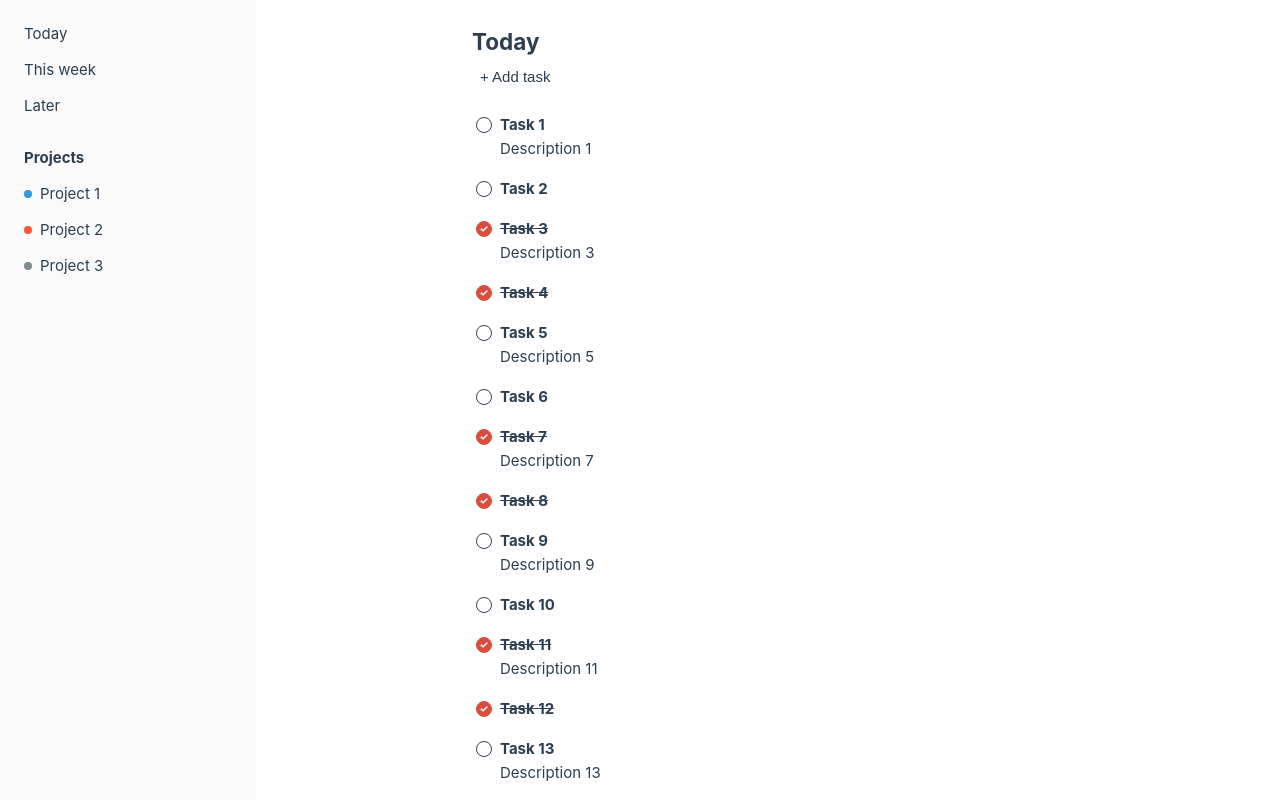
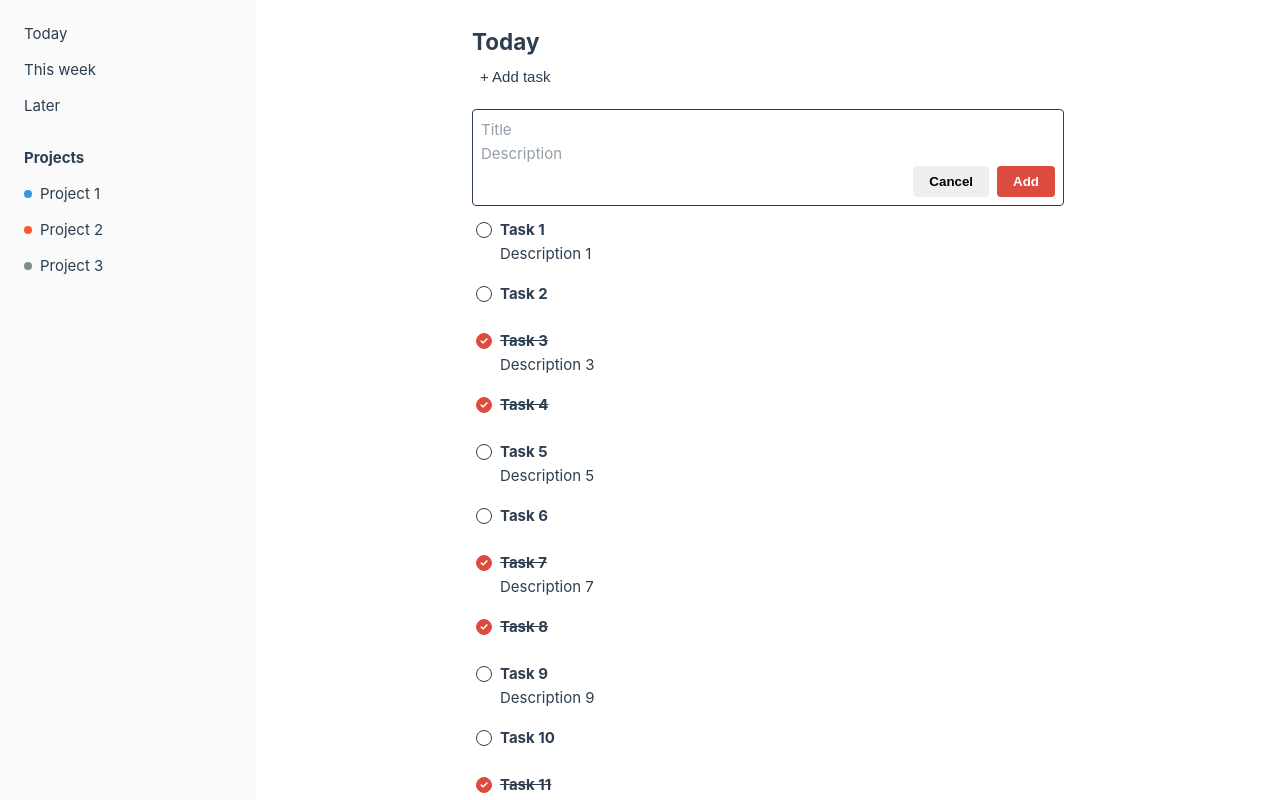
Before and after one commit to kulakovd/goofy, a Vue app: page /list/1 in a window 1280 px wide. Both pictures are taken after a click on the button "+ Add task". Built offline with nearby package versions, Linux system fonts and the light colour scheme.

Commit message:
Implement task editor and marking tasks as done

```diff
--- a/package.json
+++ b/package.json
@@ -13,6 +13,7 @@
   },
   "dependencies": {
     "pinia": "^2.1.4",
+    "uuid": "^9.0.0",
     "vue": "^3.3.4",
     "vue-router": "^4.2.4"
   },
@@ -20,6 +21,7 @@
     "@rushstack/eslint-patch": "^1.3.2",
     "@tsconfig/node18": "^18.2.0",
     "@types/node": "^18.17.0",
+    "@types/uuid": "^9.0.2",
     "@vitejs/plugin-vue": "^4.2.3",
     "@vitejs/plugin-vue-jsx": "^3.0.1",
     "@vue/eslint-config-prettier": "^8.0.0",
--- a/src/assets/main.css
+++ b/src/assets/main.css
@@ -5,6 +5,12 @@
   height: 100vh;
 
   font-weight: normal;
+}
+
+input, textarea {
+  all: unset;
+  width: 100%;
+  display: block;
 }
 
 a,
--- /dev/null
+++ b/src/components/Button.vue
@@ -0,0 +1,36 @@
+<script setup lang="ts">
+defineProps<{
+  type?: 'primary' | 'secondary' | 'danger';
+  onClick?: () => void;
+}>()
+</script>
+
+<template>
+  <button
+    type="button"
+    class="button"
+    :class="type ?? 'primary'"
+    @click="onClick"
+  >
+    <slot />
+  </button>
+</template>
+
+<style scoped>
+.button {
+  padding: 8px 16px;
+  border: none;
+  border-radius: 4px;
+  cursor: pointer;
+  font-weight: bold;
+}
+
+.button.primary {
+  background-color: var(--primary-color);
+  color: white;
+}
+
+.button:active {
+  transform: var(--click-effect);
+}
+</style>
--- a/src/components/Sidebar/SidebarItem.vue
+++ b/src/components/Sidebar/SidebarItem.vue
@@ -21,4 +21,8 @@
 .sidebar-item:hover {
   background-color: var(--menu-hover-bg);
 }
+
+.sidebar-item:active {
+  transform: var(--click-effect);
+}
 </style>
--- /dev/null
+++ b/src/components/Task/TaskEditor.vue
@@ -0,0 +1,100 @@
+<script setup lang="ts">
+import Button from '@/components/Button.vue';
+import { useTasksStore } from '@/stores/tasks';
+import { ref } from 'vue';
+
+const props = defineProps<{
+  mode: 'create' | 'edit';
+  title: string | null;
+  description: string | null;
+}>();
+
+defineEmits<{
+  cancel: [];
+  save: [{ title: string, description: string }];
+}>();
+
+const title = ref(props.title ?? '');
+const description = ref(props.description ?? '');
+
+function titleBlurHandler(event: Event) {
+  title.value = (event.target as HTMLElement).innerText;
+}
+
+function descBlurHandler(event: Event) {
+  description.value = (event.target as HTMLElement).innerText;
+}
+</script>
+
+<template>
+  <div class="editor">
+    <div
+      class="title input"
+      contenteditable="true"
+      placeholder="Title"
+      @blur="titleBlurHandler"
+    >
+      {{ title }}
+    </div>
+    <div
+      class="description input"
+      contenteditable="true"
+      placeholder="Description"
+      @blur="descBlurHandler"
+      v-html="description"
+    />
+    <div class="controls">
+      <Button
+        type="secondary"
+        @click="$emit('cancel')"
+      >
+        Cancel
+      </Button>
+      <Button
+        @click="$emit('save', { title, description })"
+      >
+        {{ mode === 'create' ? 'Add' : 'Save' }}
+      </Button>
+    </div>
+  </div>
+</template>
+
+<style scoped>
+.editor {
+  padding: 8px;
+  border: 1px solid var(--color-text);
+  border-radius: 4px;
+}
+
+.input::placeholder {
+  font-weight: normal;
+  color: var(--color-text);
+  opacity: 0.5;
+}
+
+.input:focus {
+  outline: none;
+}
+
+.input[placeholder]:empty::before {
+  content: attr(placeholder);
+  color: var(--color-text);
+  opacity: 0.5;
+}
+
+.title {
+  font-weight: bold;
+}
+
+.description {
+  height: fit-content;
+  resize: none;
+  white-space: pre;
+}
+
+.controls {
+  display: flex;
+  justify-content: flex-end;
+  gap: 8px;
+}
+</style>
--- a/src/components/Task/TaskList.vue
+++ b/src/components/Task/TaskList.vue
@@ -1,140 +1,34 @@
 <script setup lang="ts">
-import type { Task } from '@/domain';
 import TaskView from './TaskView.vue';
+import { useTasksStore } from '@/stores/tasks';
+import { storeToRefs } from 'pinia';
+import TaskEditor from './TaskEditor.vue';
 
-const tasks: Array<Task> = [
-  {
-    id: '1',
-    title: 'Task 1',
-    description: 'Description 1',
-    completed: false,
-  },
-  {
-    id: '2',
-    title: 'Task 2',
-    description: null,
-    completed: false,
-  },
-  {
-    id: '3',
-    title: 'Task 3',
-    description: 'Description 3',
-    completed: true,
-  },
-  {
-    id: '4',
-    title: 'Task 4',
-    description: null,
-    completed: true,
-  },
-  {
-    id: '5',
-    title: 'Task 5',
-    description: 'Description 5',
-    completed: false,
-  },
-  {
-    id: '6',
-    title: 'Task 6',
-    description: null,
-    completed: false,
-  },
-  {
-    id: '7',
-    title: 'Task 7',
-    description: 'Description 7',
-    completed: true,
-  },
-  {
-    id: '8',
-    title: 'Task 8',
-    description: null,
-    completed: true,
-  },
-  {
-    id: '9',
-    title: 'Task 9',
-    description: 'Description 9',
-    completed: false,
-  },
-  {
-    id: '10',
-    title: 'Task 10',
-    description: null,
-    completed: false,
-  },
-  {
-    id: '11',
-    title: 'Task 11',
-    description: 'Description 11',
-    completed: true,
-  },
-  {
-    id: '12',
-    title: 'Task 12',
-    description: null,
-    completed: true,
-  },
-  {
-    id: '13',
-    title: 'Task 13',
-    description: 'Description 13',
-    completed: false,
-  },
-  {
-    id: '14',
-    title: 'Task 14',
-    description: null,
-    completed: false,
-  },
-  {
-    id: '15',
-    title: 'Task 15',
-    description: 'Description 15',
-    completed: true,
-  },
-  {
-    id: '16',
-    title: 'Task 16',
-    description: null,
-    completed: true,
-  },
-  {
-    id: '17',
-    title: 'Task 17',
-    description: 'Description 17',
-    completed: false,
-  },
-  {
-    id: '18',
-    title: 'Task 18',
-    description: null,
-    completed: false,
-  },
-  {
-    id: '19',
-    title: 'Task 19',
-    description: 'Description 19',
-    completed: true,
-  },
-  {
-    id: '20',
-    title: 'Task 20',
-    description: null,
-    completed: true,
-  },
-  {
-    id: '21',
-    title: 'Task 21',
-    description: 'Description 21',
-    completed: false,
-  },
-];
+const tasksStore = useTasksStore();
+const { tasks, newTaskCreating, editingTasksIds } = storeToRefs(tasksStore);
 </script>
 
 <template>
   <div class="list">
-    <TaskView v-for="task in tasks" :key="task.id" :task="task" />
+    <TaskEditor
+      v-if="newTaskCreating"
+      mode="create"
+      title=""
+      description=""
+      @cancel="tasksStore.cancelAddTask"
+      @save="tasksStore.saveNewTask"
+    />
+    <template v-for="task in tasks" :key="task.id">
+      <TaskEditor
+        v-if="editingTasksIds.has(task.id)"
+        mode="edit"
+        :title="task.title"
+        :description="task.description ?? ''"
+        @cancel="tasksStore.cancelEditTask(task.id)"
+        @save="(upd) => tasksStore.saveTask(task.id, upd)"
+      />
+      <TaskView v-else :task="task" />
+    </template>
   </div>
 </template>
 
--- a/src/components/Task/TaskView.vue
+++ b/src/components/Task/TaskView.vue
@@ -1,13 +1,21 @@
 <script setup lang="ts">
+import { storeToRefs } from 'pinia'
 import type { Task } from '@/domain';
+import { useTasksStore } from '@/stores/tasks';
+import Button from '@/components/Button.vue';
 
 defineProps<{
   task: Task;
 }>()
+
+const tasksStore = useTasksStore();
+const { editTask, toggleComplete } = tasksStore;
 </script>
 
 <template>
-  <div class="task">
+  <div class="task" @click="toggleComplete(task.id)">
+    <div class="flex">
+      <div class="head">
         <label class="label">
           <input
             class="hidden-checkbox"
@@ -17,15 +25,21 @@ defineProps<{
           />
           <span class="checkbox" />
         </label>
-    <div class="flex">
         <span
           class="title"
           :class="{ 'line-through': task.completed }"
         >
           {{ task.title }}
         </span>
-      <span v-if="task.description !== null">{{ task.description }}</span>
       </div>
+      <span class="description" v-if="task.description !== null">{{ task.description }}</span>
+    </div>
+    <Button
+      class="edit-button"
+      @click.stop="editTask(task.id)"
+    >
+      Edit
+    </Button>
   </div>
 </template>
 
@@ -36,6 +50,23 @@ defineProps<{
     padding: 4px;
     border-radius: 4px;
     cursor: pointer;
+    align-items: flex-start;
+    justify-content: space-between;
+  }
+
+  .edit-button {
+    opacity: 0;
+  }
+
+  .task:hover .edit-button {
+    opacity: 1;
+  }
+
+  .head {
+    display: flex;
+    gap: 8px;
+    align-items: center;
+    flex: 1;
   }
 
   .task:hover {
@@ -47,9 +78,8 @@ defineProps<{
   }
 
   .checkbox {
-    display: flex;
-    align-items: center;
-    justify-content: center;
+    position: relative;
+    display: block;
     width: 16px;
     height: 16px;
     border: 1px solid var(--color-text);
@@ -58,6 +88,10 @@ defineProps<{
   }
 
   .checkbox::after {
+    position: absolute;
+    top: 50%;
+    left: 50%;
+    transform: translate(-50%, -50%);
     content: '✓';
     display: block;
     font-size: 0.7em;
@@ -90,6 +124,10 @@ defineProps<{
     font-weight: bold;
   }
 
+  .description {
+    padding-inline-start: 24px;
+  }
+
   .line-through {
     text-decoration: line-through;
   }
--- /dev/null
+++ b/src/stores/tasks.ts
@@ -0,0 +1,213 @@
+import { defineStore } from 'pinia';
+import { reactive, ref } from 'vue';
+import type { Task } from '@/domain';
+import { v4 as uuidv4 } from 'uuid';
+
+export const useTasksStore = defineStore('tasks', () => {
+  const tasks = reactive([] as Array<Task>);
+  const editingTasksIds = reactive(new Set<Task['id']>());
+  const newTaskCreating = ref(false);
+
+  tasks.push(...[
+    {
+      id: '1',
+      title: 'Task 1',
+      description: 'Description 1',
+      completed: false,
+    },
+    {
+      id: '2',
+      title: 'Task 2',
+      description: null,
+      completed: false,
+    },
+    {
+      id: '3',
+      title: 'Task 3',
+      description: 'Description 3',
+      completed: true,
+    },
+    {
+      id: '4',
+      title: 'Task 4',
+      description: null,
+      completed: true,
+    },
+    {
+      id: '5',
+      title: 'Task 5',
+      description: 'Description 5',
+      completed: false,
+    },
+    {
+      id: '6',
+      title: 'Task 6',
+      description: null,
+      completed: false,
+    },
+    {
+      id: '7',
+      title: 'Task 7',
+      description: 'Description 7',
+      completed: true,
+    },
+    {
+      id: '8',
+      title: 'Task 8',
+      description: null,
+      completed: true,
+    },
+    {
+      id: '9',
+      title: 'Task 9',
+      description: 'Description 9',
+      completed: false,
+    },
+    {
+      id: '10',
+      title: 'Task 10',
+      description: null,
+      completed: false,
+    },
+    {
+      id: '11',
+      title: 'Task 11',
+      description: 'Description 11',
+      completed: true,
+    },
+    {
+      id: '12',
+      title: 'Task 12',
+      description: null,
+      completed: true,
+    },
+    {
+      id: '13',
+      title: 'Task 13',
+      description: 'Description 13',
+      completed: false,
+    },
+    {
+      id: '14',
+      title: 'Task 14',
+      description: null,
+      completed: false,
+    },
+    {
+      id: '15',
+      title: 'Task 15',
+      description: 'Description 15',
+      completed: true,
+    },
+    {
+      id: '16',
+      title: 'Task 16',
+      description: null,
+      completed: true,
+    },
+    {
+      id: '17',
+      title: 'Task 17',
+      description: 'Description 17',
+      completed: false,
+    },
+    {
+      id: '18',
+      title: 'Task 18',
+      description: null,
+      completed: false,
+    },
+    {
+      id: '19',
+      title: 'Task 19',
+      description: 'Description 19',
+      completed: true,
+    },
+    {
+      id: '20',
+      title: 'Task 20',
+      description: null,
+      completed: true,
+    },
+    {
+      id: '21',
+      title: 'Task 21',
+      description: 'Description 21',
+      completed: false,
+    },
+  ]);
+
+  function saveTask(
+    id: Task['id'],
+    updates: {
+      title: string;
+      description: string | null;
+    }
+  ) {
+    const index = tasks.findIndex((t) => t.id === id);
+    const updated = {
+      ...tasks[index],
+      title: updates.title,
+      description: updates.description?.trim() === '' ? null : updates.description
+    };
+    tasks.splice(index, 1, updated);
+
+    editingTasksIds.delete(id);
+  }
+
+  function saveNewTask(
+    updates: {
+      title: string;
+      description: string | null;
+    }
+  ) {
+    console.log(updates);
+    if (updates.title == null || updates.title.trim() === '') {
+      return;
+    }
+
+    tasks.unshift({
+      id: uuidv4(),
+      title: updates.title,
+      description: updates.description,
+      completed: false,
+    });
+
+    newTaskCreating.value = false;
+  }
+
+  function editTask(id: Task['id']) {
+    editingTasksIds.add(id);
+  }
+
+  function cancelEditTask(id: Task['id']) {
+    editingTasksIds.delete(id);
+  }
+
+  function addTask() {
+    newTaskCreating.value = true;
+  }
+
+  function cancelAddTask() {
+    newTaskCreating.value = false;
+  }
+
+  function toggleComplete(id: Task['id']) {
+    const index = tasks.findIndex((t) => t.id === id);
+    const updated = { ...tasks[index], completed: !tasks[index].completed };
+    tasks.splice(index, 1, updated);
+  }
+
+  return {
+    tasks,
+    editingTasksIds,
+    newTaskCreating,
+    saveTask,
+    saveNewTask,
+    editTask,
+    cancelEditTask,
+    addTask,
+    cancelAddTask,
+    toggleComplete,
+   };
+});
--- a/src/views/ListView.vue
+++ b/src/views/ListView.vue
@@ -22,6 +22,7 @@ const list = {
 
 <style scoped>
 .head {
+  z-index: 1;
   position: sticky;
   top: 0;
   background: white;
--- a/src/views/ProjectView.vue
+++ b/src/views/ProjectView.vue
@@ -40,6 +40,7 @@ const project = {
 
 <style scoped>
 .head {
+  z-index: 1;
   position: sticky;
   top: 0;
   background: white;
```
Also changed, not shown: src/assets/base.css (+6 -2 lines), src/components/AddTaskButton.vue (+10 -2 lines), 1 other file (tests, documents, lock files or other folders). Lines whose indentation alone changed are shown as unchanged.
